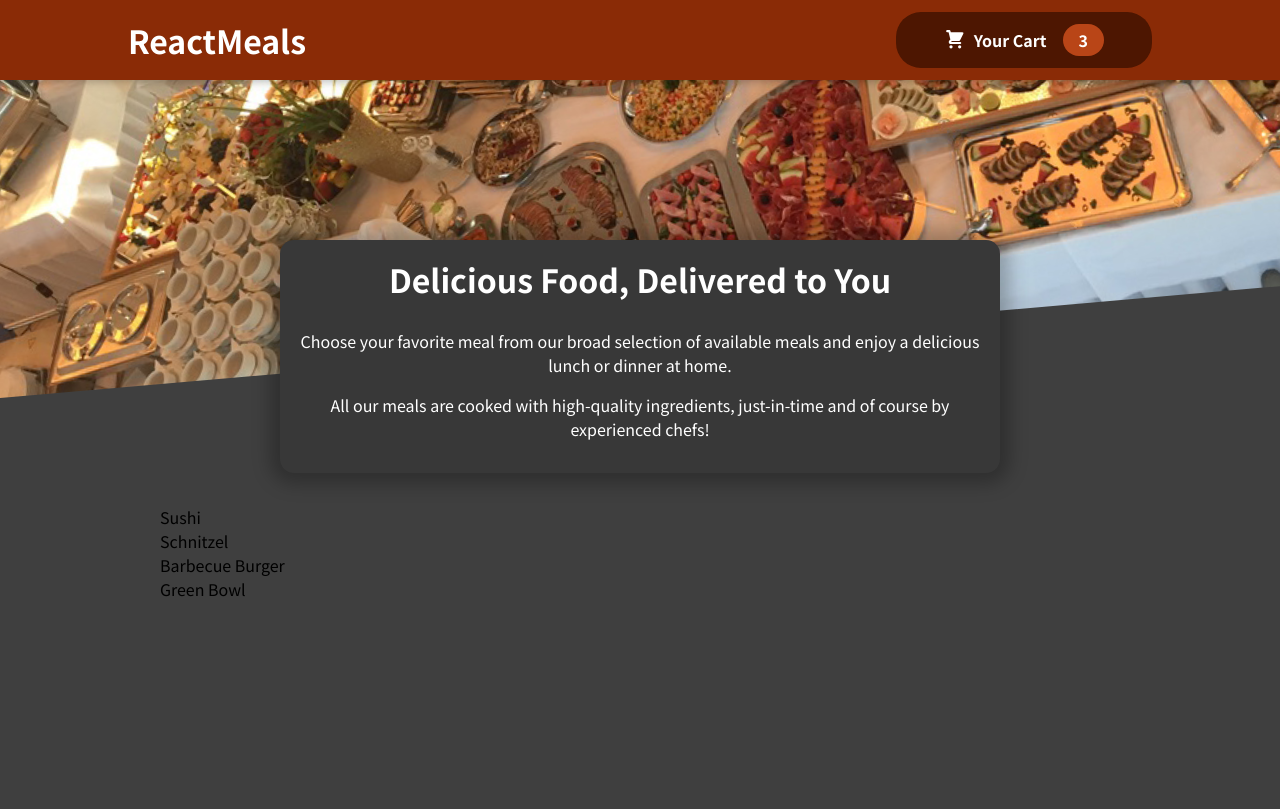
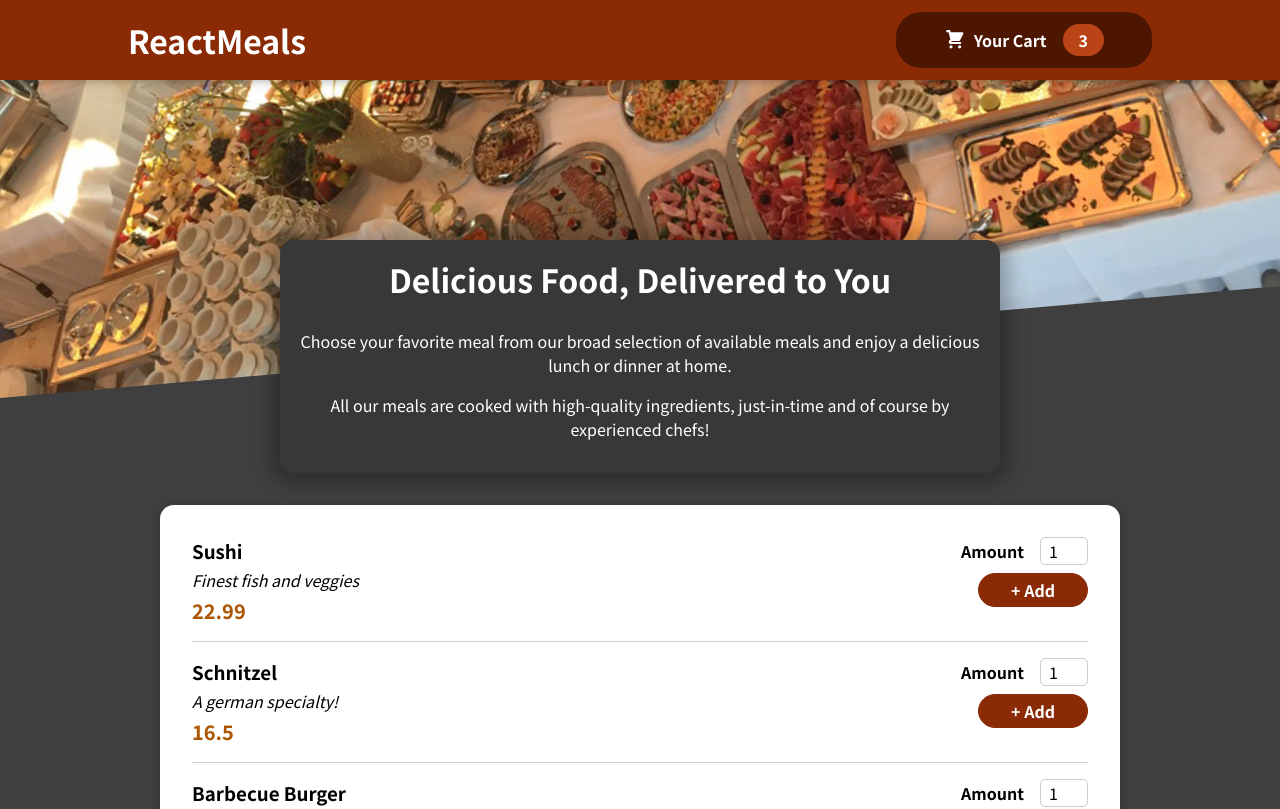
Before and after one commit to stevenried/acadamind-food-order-app, a React (Create React App) app: page / in a window 1280 px wide. Shown: the top 809 px of the page. Built offline with nearby package versions, Linux system fonts and the light colour scheme.

Commit message:
Add Form to MealItem

```diff
--- a/src/components/Meals/AvailableMeals.js
+++ b/src/components/Meals/AvailableMeals.js
@@ -1,4 +1,6 @@
 import React from 'react'
+import Card from '../UI/Card'
+import MealItem from './MealItem/MealItem'
 
 import classes from './AvailableMeals.module.css'
 
@@ -30,11 +32,21 @@
 ]
 
 function AvailableMeals() {
-  const mealsList = DUMMY_MEALS.map((meal) => <li>{meal.name}</li>)
+  const mealsList = DUMMY_MEALS.map((meal) => (
+    <MealItem
+      id={meal.id}
+      key={meal.id}
+      name={meal.name}
+      description={meal.description}
+      price={meal.price}
+    />
+  ))
 
   return (
     <section className={classes.meals}>
-      <ul>{mealsList}</ul>
+      <Card>
+        <ul>{mealsList}</ul>
+      </Card>
     </section>
   )
 }
--- /dev/null
+++ b/src/components/Meals/MealItem/MealItem.js
@@ -0,0 +1,23 @@
+import React from 'react'
+import MealItemForm from './MealItemForm'
+
+import classes from './MealItem.module.css'
+
+function MealItem(props) {
+  const price = `$${props.price.toFixed(2)}`
+
+  return (
+    <li className={classes.meal}>
+      <div>
+        <h3>{props.name}</h3>
+        <div className={classes.description}>{props.description}</div>
+        <div className={classes.price}>{props.price}</div>
+      </div>
+      <div>
+        <MealItemForm id={props.id} />
+      </div>
+    </li>
+  )
+}
+
+export default MealItem
--- /dev/null
+++ b/src/components/Meals/MealItem/MealItem.module.css
@@ -0,0 +1,22 @@
+.meal {
+  display: flex;
+  justify-content: space-between;
+  margin: 1rem;
+  padding-bottom: 1rem;
+  border-bottom: 1px solid #ccc;
+}
+
+.meal h3 {
+  margin: 0 0 0.25rem 0;
+}
+
+.description {
+  font-style: italic;
+}
+
+.price {
+  margin-top: 0.25rem;
+  font-weight: bold;
+  color: #ad5502;
+  font-size: 1.25rem;
+}
--- /dev/null
+++ b/src/components/Meals/MealItem/MealItemForm.js
@@ -0,0 +1,24 @@
+import React from 'react'
+import Input from '../../UI/Input'
+import classes from './MealItemForm.module.css'
+
+function MealItemForm(props) {
+  return (
+    <form className={classes.form}>
+      <Input
+        label="Amount"
+        input={{
+          id: `amount_${props.id}`,
+          type: 'number',
+          min: '1',
+          max: '5',
+          step: '1',
+          defaultValue: '1',
+        }}
+      />
+      <button>+ Add</button>
+    </form>
+  )
+}
+
+export default MealItemForm
--- /dev/null
+++ b/src/components/Meals/MealItem/MealItemForm.module.css
@@ -0,0 +1,20 @@
+.form {
+  text-align: right;
+}
+
+.form button {
+  font: inherit;
+  cursor: pointer;
+  background-color: #8a2b06;
+  border: 1px solid #8a2b06;
+  color: white;
+  padding: 0.25rem 2rem;
+  border-radius: 20px;
+  font-weight: bold;
+}
+
+.form button:hover,
+.form button:active {
+  background-color: #641e03;
+  border-color: #641e03;
+}
--- /dev/null
+++ b/src/components/UI/Card.js
@@ -0,0 +1,10 @@
+import React from 'react'
+
+import classes from './Card.module.css'
+
+function Card(props) {
+  const classesList = `${classes.card} ${props.className}`
+  return <div className={classesList}>{props.children}</div>
+}
+
+export default Card
--- /dev/null
+++ b/src/components/UI/Card.module.css
@@ -0,0 +1,6 @@
+.card {
+  padding: 1rem;
+  box-shadow: 0 2px 8px rgba(0, 0, 0, 0.25);
+  border-radius: 14px;
+  background-color: white;
+}
--- /dev/null
+++ b/src/components/UI/Input.js
@@ -0,0 +1,13 @@
+import React from 'react'
+import classes from './Input.module.css'
+
+function Input(props) {
+  return (
+    <div className={classes.input}>
+      <label htmlFor={props.input.id}>{props.label}</label>
+      <input {...props.input} />
+    </div>
+  )
+}
+
+export default Input
--- /dev/null
+++ b/src/components/UI/Input.module.css
@@ -0,0 +1,18 @@
+.input {
+  display: flex;
+  align-items: center;
+  margin-bottom: 0.5rem;
+}
+
+.input label {
+  font-weight: bold;
+  margin-right: 1rem;
+}
+
+.input input {
+  width: 3rem;
+  border-radius: 5px;
+  border: 1px solid #ccc;
+  font: inherit;
+  padding-left: 0.5rem;
+}
```
